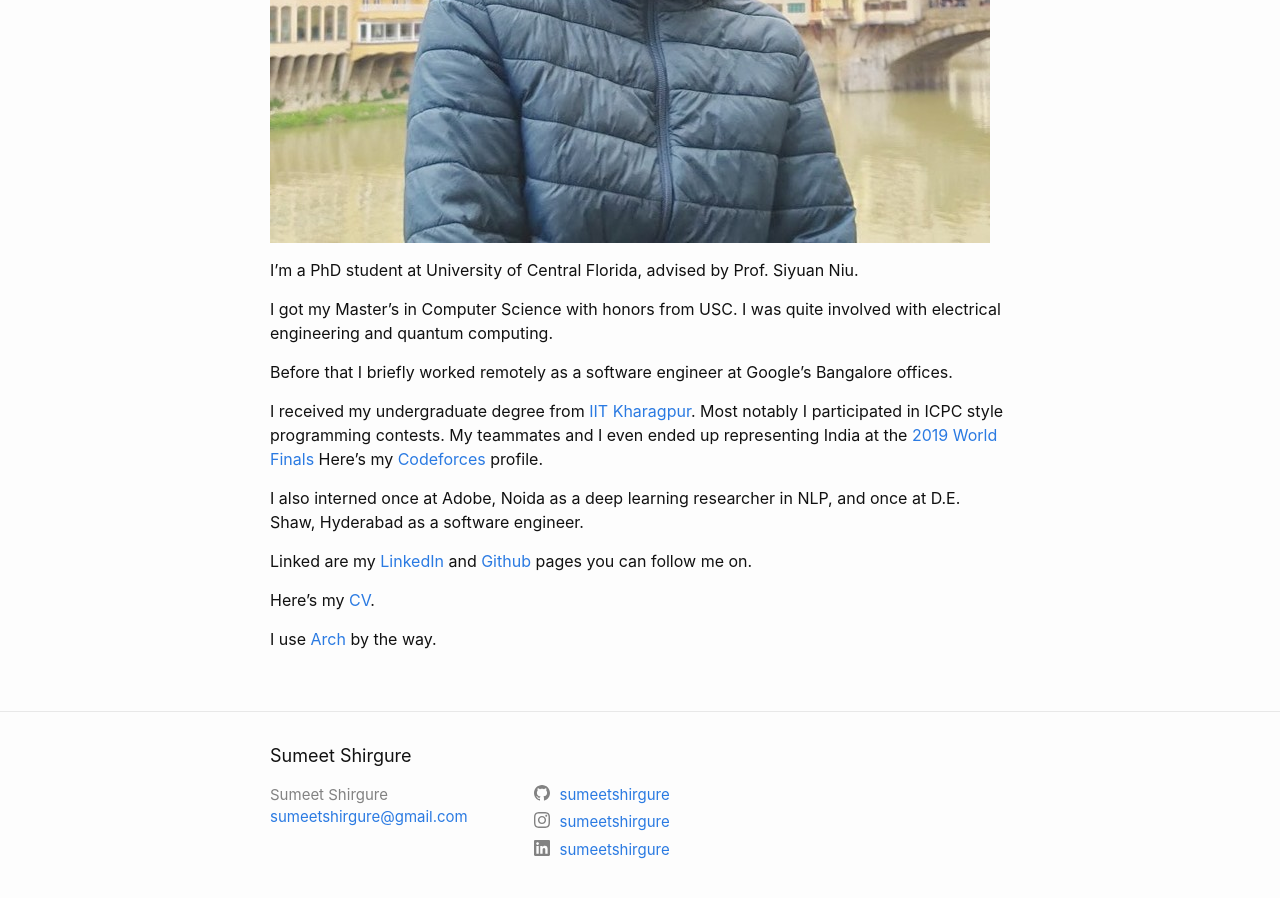
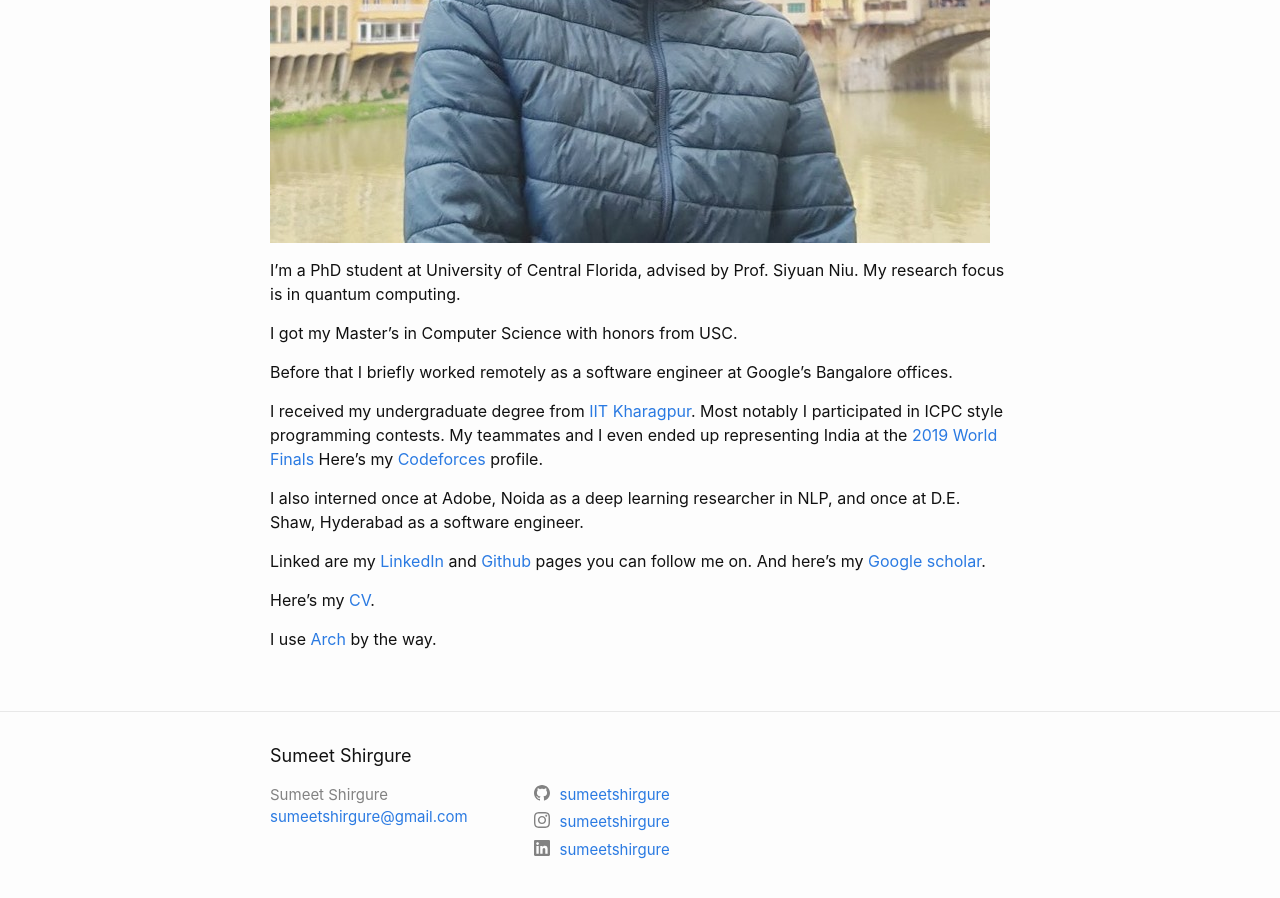
Before and after one commit to sumeetshirgure/sumeetshirgure.github.io, a Jekyll site: the page built from docs/9_about.markdown, in a window 1280 px wide and 900 px high, scrolled down 643 px. Built offline with Jekyll 4.4.1, drawn with Linux system fonts in a browser that asks for light colours.

Commit message:
Update CV and about me section.

```diff
--- a/docs/9_about.markdown
+++ b/docs/9_about.markdown
@@ -7,9 +7,9 @@ permalink: /about/
 ![Portrait](/assets/images/pfp.jpg)
 
 I'm a PhD student at University of Central Florida, advised by Prof. Siyuan Niu.
+My research focus is in quantum computing.
 
 I got my Master's in Computer Science with honors from USC.
-I was quite involved with electrical engineering and quantum computing.
 
 Before that I briefly worked remotely as a software engineer at Google's Bangalore offices.
 
@@ -21,7 +21,7 @@ Here's my [Codeforces](https://codeforces.com/profile/Sumeet.Shirgure) profile.
 I also interned once at Adobe, Noida as a deep learning researcher in NLP,
 and once at D.E. Shaw, Hyderabad as a software engineer.
 
-Linked are my [LinkedIn](https://linkedin.com/in/sumeetshirgure) and [Github](https://github.com/sumeetshirgure) pages you can follow me on.
+Linked are my [LinkedIn](https://linkedin.com/in/sumeetshirgure) and [Github](https://github.com/sumeetshirgure) pages you can follow me on. And here's my [Google scholar](https://scholar.google.com/citations?user=Di8cn1QAAAAJ&hl=en&oi=ao).
 
 Here's my [CV](/assets/pdfs/cv/Sumeet_Shirgure_CV.pdf).
 
```
Also changed, not shown: 1 other file.
